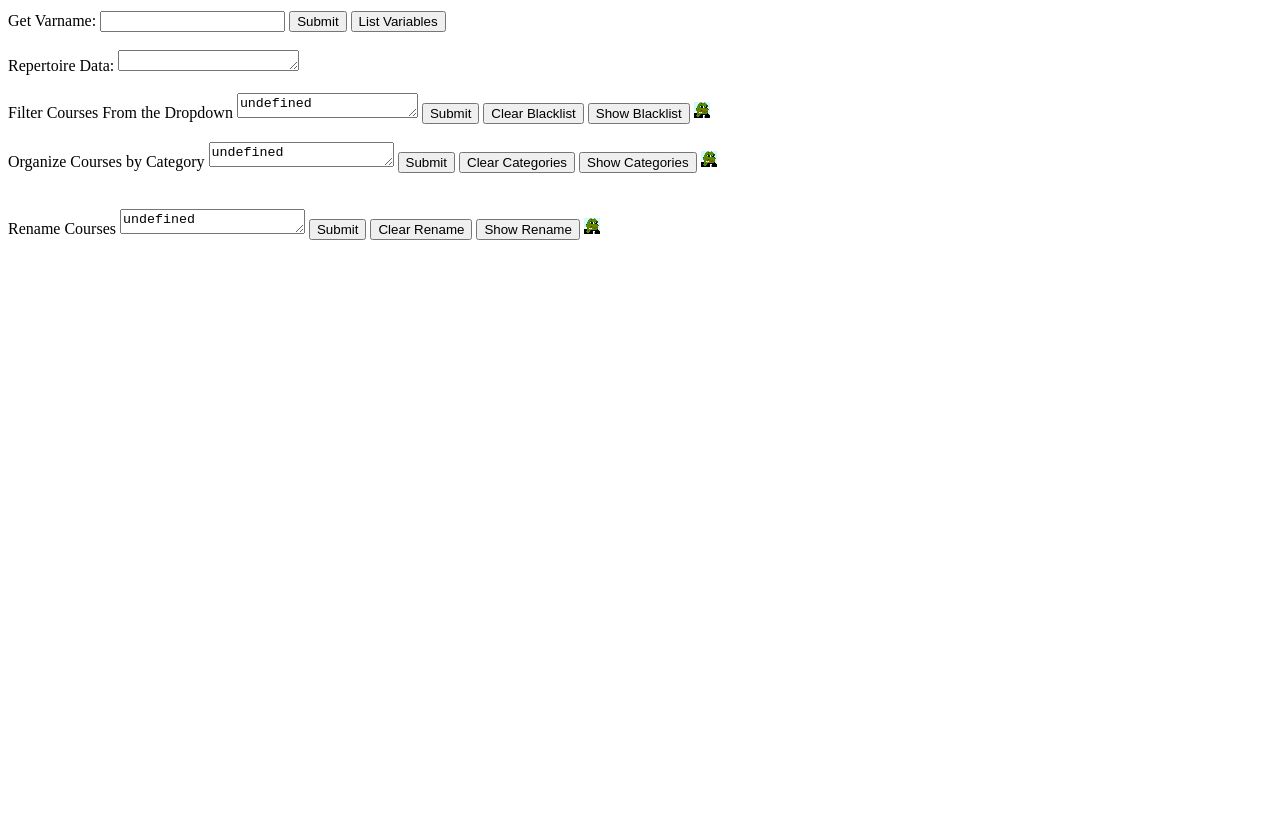
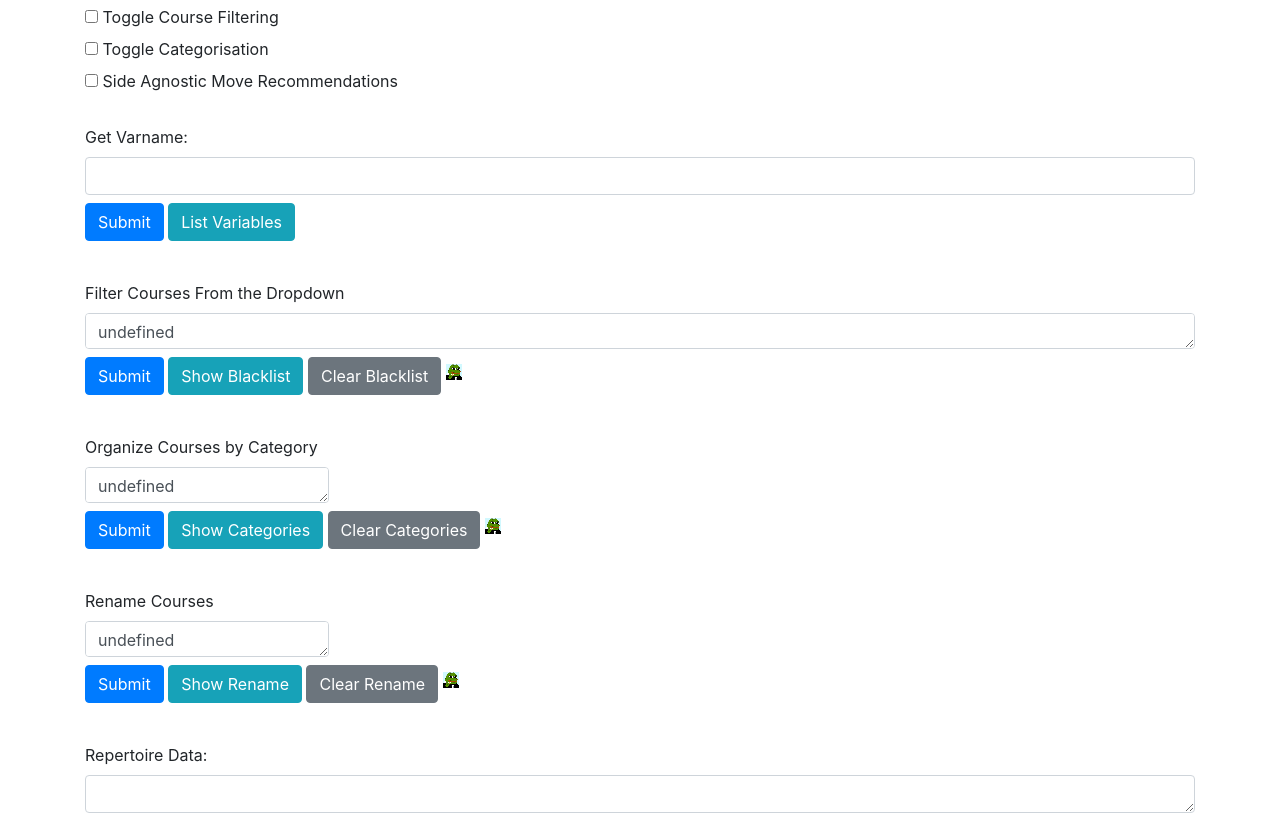
Before and after one commit to j-huic/RepertoireWizard, a browser extension: page options.html in a window 1280 px wide. Shown: the part 187-1016 px from the top of the page. Before the commit the page ends 800 px from the top, so only its background shows below. Drawn offline with nearby package versions, Linux system fonts and the light colour scheme.

Commit message:
bootstrapped the options page

```diff
--- a/options.html
+++ b/options.html
@@ -1,11 +1,16 @@
 <!DOCTYPE html>
 <html>
+  <link
+    rel="stylesheet"
+    href="https://stackpath.bootstrapcdn.com/bootstrap/4.5.2/css/bootstrap.min.css"
+  />
   <head>
     <script src="options.js"></script>
   </head>
 
-  <body>
+  <body class="container mt-5">
     <h1>Options</h1>
+    <br />
 
     <div>
       <input type="checkbox" id="removeNotifs" name="checkbox" />
@@ -30,16 +35,135 @@
 
     <br />
 
-    <div>
+    <div class="form-group">
       <label for="varnameInput">Get Varname:</label>
-      <input type="text" id="varnameInput" name="textInput" />
-      <button id="varnameSubmit">Submit</button>
-      <button id="listVars">List Variables</button>
+      <input
+        type="text"
+        class="form-control"
+        id="varnameInput"
+        name="textInput"
+      />
+      <button class="btn btn-primary mt-2" id="varnameSubmit">Submit</button>
+      <button class="btn btn-info mt-2" id="listVars">List Variables</button>
     </div>
+
     <br />
-    <div>
+
+    <div class="form-group">
+      <label for="blacklistInput">Filter Courses From the Dropdown</label>
+      <textarea
+        class="form-control"
+        rows="1"
+        cols="20"
+        id="blacklistInput"
+        name="blacklistInput"
+      ></textarea>
+      <input
+        class="btn btn-primary mt-2"
+        type="submit"
+        id="blacklistSubmit"
+        value="Submit"
+      />
+      <input
+        class="btn btn-info mt-2"
+        type="submit"
+        id="showBlacklist"
+        value="Show Blacklist"
+      />
+      <input
+        class="btn btn-secondary mt-2"
+        type="submit"
+        id="clearBlacklist"
+        value="Clear Blacklist"
+      />
+      <img src="assets/icon16.png" alt="Info" id="infoIcon" />
+      <!-- prettier-ignore -->
+      <div id="infoText" style="display: none">
+        Add blacklisted keywords to filter out unwanted courses. Enter separately or separate by commas.
+      </div>
+    </div>
+
+    <br />
+
+    <div class="form-group">
+      <label for="categoriesInput">Organize Courses by Category</label>
+      <textarea
+        class="form-control"
+        rows="1"
+        cols="20"
+        id="categoriesInput"
+        name="categoriesInput"
+        wrap="hard"
+      ></textarea>
+      <input
+        class="btn btn-primary mt-2"
+        type="submit"
+        id="categoriesSubmit"
+        value="Submit"
+      />
+      <input
+        class="btn btn-info mt-2"
+        type="submit"
+        id="showCategories"
+        value="Show Categories"
+      />
+      <input
+        class="btn btn-secondary mt-2"
+        type="submit"
+        id="clearCategories"
+        value="Clear Categories"
+      />
+      <img src="assets/icon16.png" alt="Info" id="infoIconCat" />
+      <!-- prettier-ignore -->
+      <div id="infoTextCat" style="display: none">
+        Add dictionary with categories for keys and array of whitelisted words. E.g. {"White":["Catalan", "e4"], "Black":["Sicilian", "Nimzo"]}
+      </div>
+    </div>
+
+    <br />
+
+    <div class="form-group">
+      <label for="renameInput">Rename Courses</label>
+      <textarea
+        class="form-control"
+        rows="1"
+        cols="20"
+        id="renameInput"
+        name="renameInput"
+        wrap="hard"
+      ></textarea>
+      <input
+        class="btn btn-primary mt-2"
+        type="submit"
+        id="renameSubmit"
+        value="Submit"
+      />
+      <input
+        class="btn btn-info mt-2"
+        type="submit"
+        id="showRename"
+        value="Show Rename"
+      />
+      <input
+        class="btn btn-secondary mt-2"
+        type="submit"
+        id="cleaRrename"
+        value="Clear Rename"
+      />
+      <img src="assets/icon16.png" alt="Info" id="infoIconRename" />
+      <div id="infoTextRename" style="display: none">
+        Rename courses by adding dictionary with original course name as key and
+        new name as value. E.g. {"Lifetime Repertoires: Sam Shankland's d4 -
+        Part 1": "Shanland d4 - QGA/Slav"}
+      </div>
+    </div>
+
+    <br />
+
+    <div class="form-group">
       <label for="varData">Repertoire Data:</label>
       <textarea
+        class="form-control"
         rows="1"
         cols="20"
         id="varData"
@@ -47,65 +171,5 @@
         wrap="hard"
       ></textarea>
     </div>
-
-    <br />
-
-    <label for="blacklistInput">Filter Courses From the Dropdown</label>
-    <textarea
-      rows="1"
-      cols="20"
-      id="blacklistInput"
-      name="blacklistInput"
-    ></textarea>
-    <input type="submit" id="blacklistSubmit" value="Submit" />
-    <input type="submit" id="clearBlacklist" value="Clear Blacklist" />
-    <input type="submit" id="showBlacklist" value="Show Blacklist" />
-    <img src="assets/icon16.png" alt="Info" id="infoIcon" />
-    <div id="infoText" style="display: none">
-      Add blacklisted keywords to filter out unwanted courses. Enter separately
-      or separate by commas.
-    </div>
-
-    <br />
-    <br />
-    <div>
-      <label for="categoriesInput">Organize Courses by Category</label>
-      <textarea
-        rows="1"
-        cols="20"
-        id="categoriesInput"
-        name="categoriesInput"
-        wrap="hard"
-      ></textarea>
-      <input type="submit" id="categoriesSubmit" value="Submit" />
-      <input type="submit" id="clearCategories" value="Clear Categories" />
-      <input type="submit" id="showCategories" value="Show Categories" />
-      <img src="assets/icon16.png" alt="Info" id="infoIconCat" />
-      <div id="infoTextCat" style="display: none">
-        Add dictionary with categories for keys and array of whitelisted words.
-        E.g. {"White":["Catalan", "e4"], "Black":["Sicilian", "Nimzo"]}
-      </div>
-    </div>
-    <br />
-    <br />
-    <div>
-      <label for="renameInput">Rename Courses</label>
-      <textarea
-        rows="1"
-        cols="20"
-        id="renameInput"
-        name="renameInput"
-        wrap="soft"
-      ></textarea>
-      <input type="submit" id="renameSubmit" value="Submit" />
-      <input type="submit" id="cleaRrename" value="Clear Rename" />
-      <input type="submit" id="showRename" value="Show Rename" />
-      <img src="assets/icon16.png" alt="Info" id="infoIconRename" />
-      <div id="infoTextRename" style="display: none">
-        Rename courses by adding dictionary with original course name as key and
-        new name as value. E.g. {"Lifetime Repertoires: Sam Shankland's d4 -
-        Part 1": "Shanland d4 - QGA/Slav"}
-      </div>
-    </div>
   </body>
 </html>
```
